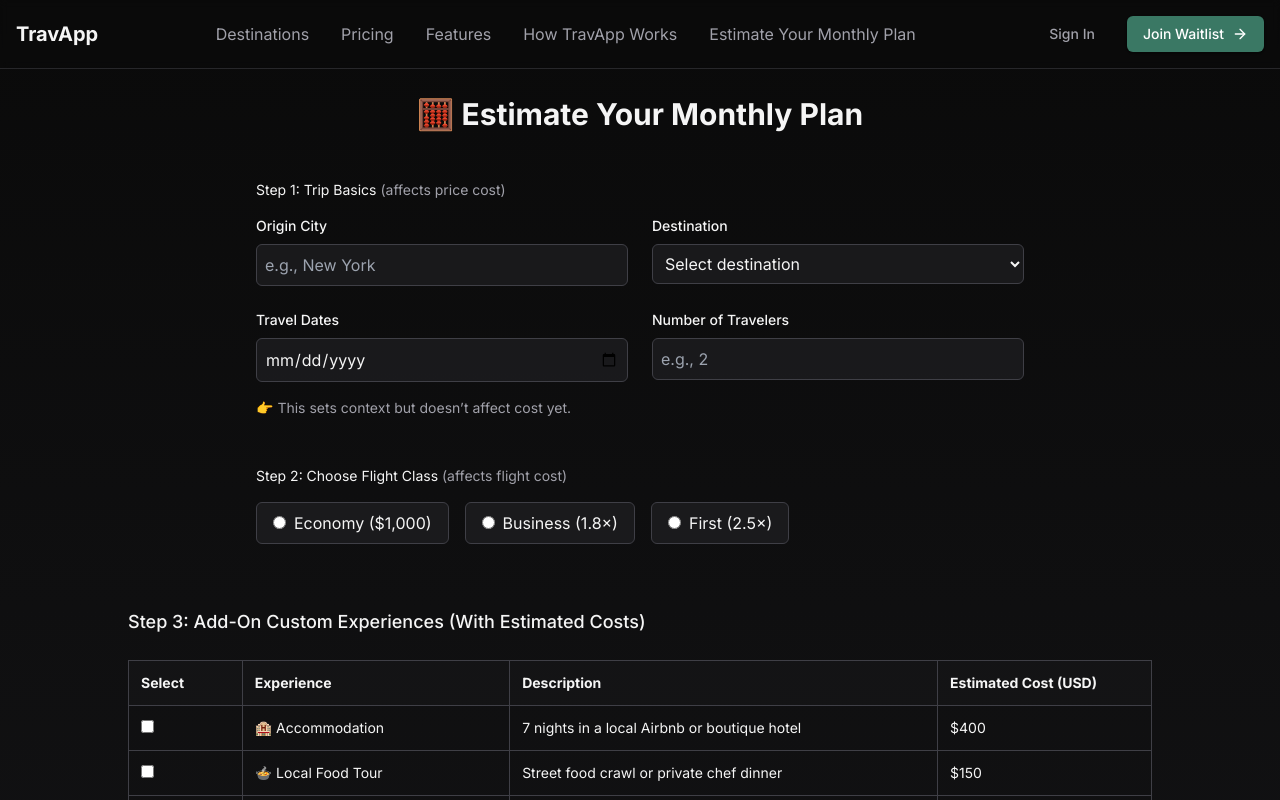
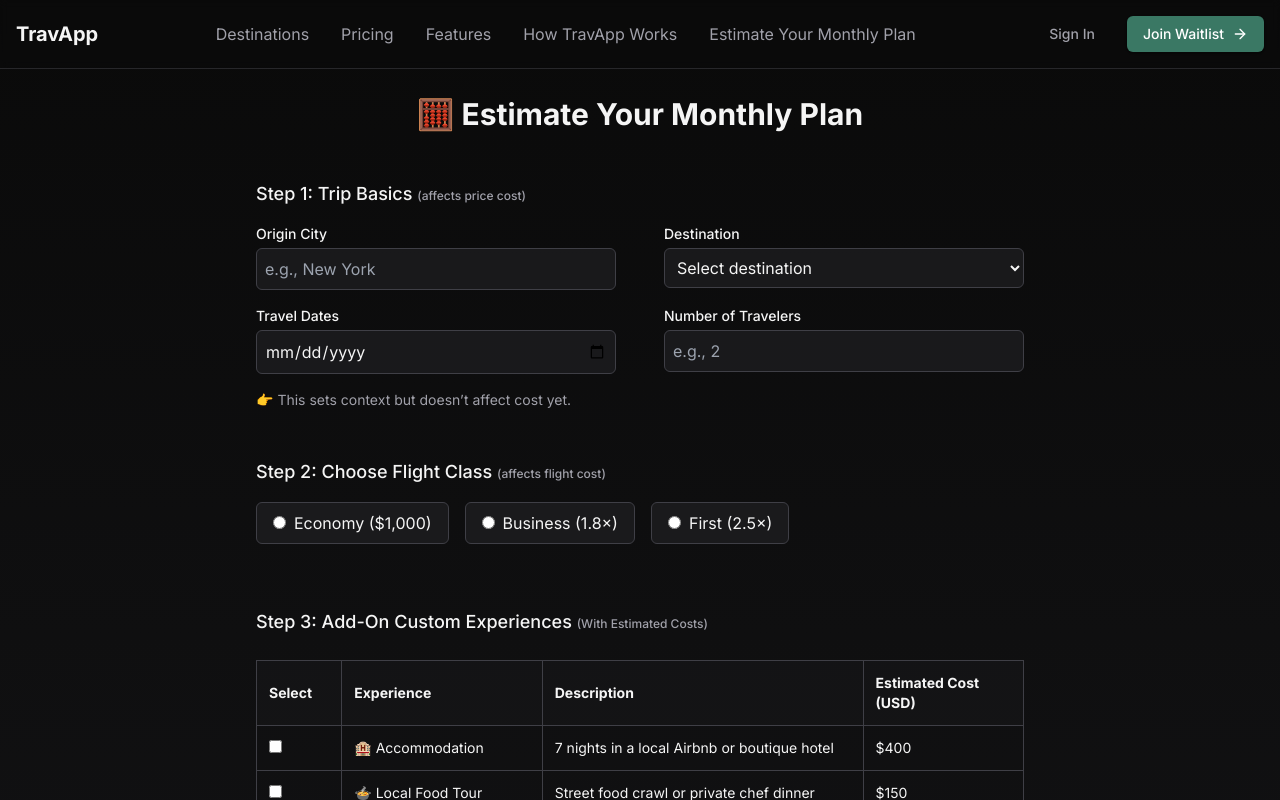
Before and after one commit to IsaacAhor/TravApp, a Next.js app: page /about in a window 1280 px wide. Shown: the top 800 px of the page. Built offline with nearby package versions, Linux system fonts and the light colour scheme.

Commit message:
Estimate Your Monthly Plan page

```diff
--- a/src/app/about/page.tsx
+++ b/src/app/about/page.tsx
@@ -14,20 +14,20 @@ export default function FAQsPage() {
 
           <div className="max-w-3xl mx-auto space-y-12">
             <div>
-              <h3 className="text-sm font-normal mb-4">
-                Step 1: Trip Basics <span className="text-zinc-400">(affects price cost)</span>
+              <h3 className="text-lg font-medium mb-4">
+                Step 1: Trip Basics <span className="text-xs text-zinc-400">(affects price cost)</span>
               </h3>
-              <div className="grid grid-cols-1 md:grid-cols-2 gap-6">
-                <div>
-                  <label className="block mb-2 text-sm font-medium">Origin City</label>
+              <div className="grid grid-cols-1 md:grid-cols-2 gap-6 md:gap-x-12 md:gap-y-4">
+                <div className="flex flex-col">
+                  <label className="mb-1 text-sm font-medium">Origin City</label>
                   <input
                     type="text"
                     placeholder="e.g., New York"
                     className="w-full rounded-md border border-zinc-700 bg-zinc-800/50 p-2 focus:outline-none focus:ring-2 focus:ring-primary"
                   />
                 </div>
-                <div>
-                  <label className="block mb-2 text-sm font-medium">Destination</label>
+                <div className="flex flex-col">
+                  <label className="mb-1 text-sm font-medium">Destination</label>
                   <select
                     className="w-full rounded-md border border-zinc-700 bg-zinc-800/50 p-2 focus:outline-none focus:ring-2 focus:ring-primary"
                   >
@@ -36,15 +36,15 @@ export default function FAQsPage() {
                     <option value="Nigeria">Nigeria</option>
                   </select>
                 </div>
-                <div>
-                  <label className="block mb-2 text-sm font-medium">Travel Dates</label>
+                <div className="flex flex-col">
+                  <label className="mb-1 text-sm font-medium">Travel Dates</label>
                   <input
                     type="date"
                     className="w-full rounded-md border border-zinc-700 bg-zinc-800/50 p-2 focus:outline-none focus:ring-2 focus:ring-primary"
                   />
                 </div>
-                <div>
-                  <label className="block mb-2 text-sm font-medium">Number of Travelers</label>
+                <div className="flex flex-col">
+                  <label className="mb-1 text-sm font-medium">Number of Travelers</label>
                   <input
                     type="number"
                     min="1"
@@ -59,8 +59,8 @@ export default function FAQsPage() {
             </div>
 
             <div>
-              <h3 className="text-sm font-normal mb-4">
-                Step 2: Choose Flight Class <span className="text-zinc-400">(affects flight cost)</span>
+              <h3 className="text-lg font-medium mb-4">
+                Step 2: Choose Flight Class <span className="text-xs text-zinc-400">(affects flight cost)</span>
               </h3>
               <div className="flex flex-wrap gap-4">
                 <label className="px-4 py-2 rounded-md border border-zinc-700 bg-zinc-800/50 hover:bg-primary hover:text-white transition cursor-pointer">
@@ -79,8 +79,10 @@ export default function FAQsPage() {
             </div>
           </div>
 
-          <div className="max-w-5xl mx-auto mt-16">
-            <h3 className="text-lg font-medium mb-6">Step 3: Add-On Custom Experiences (With Estimated Costs)</h3>
+          <div className="max-w-3xl mx-auto mt-16">
+            <h3 className="text-lg font-medium mb-6">
+              Step 3: Add-On Custom Experiences <span className="text-xs text-zinc-400">(With Estimated Costs)</span>
+            </h3>
             <div className="overflow-x-auto">
               <table className="min-w-full border border-zinc-700 text-sm table-fixed">
                 <thead className="bg-zinc-900/50">
```
